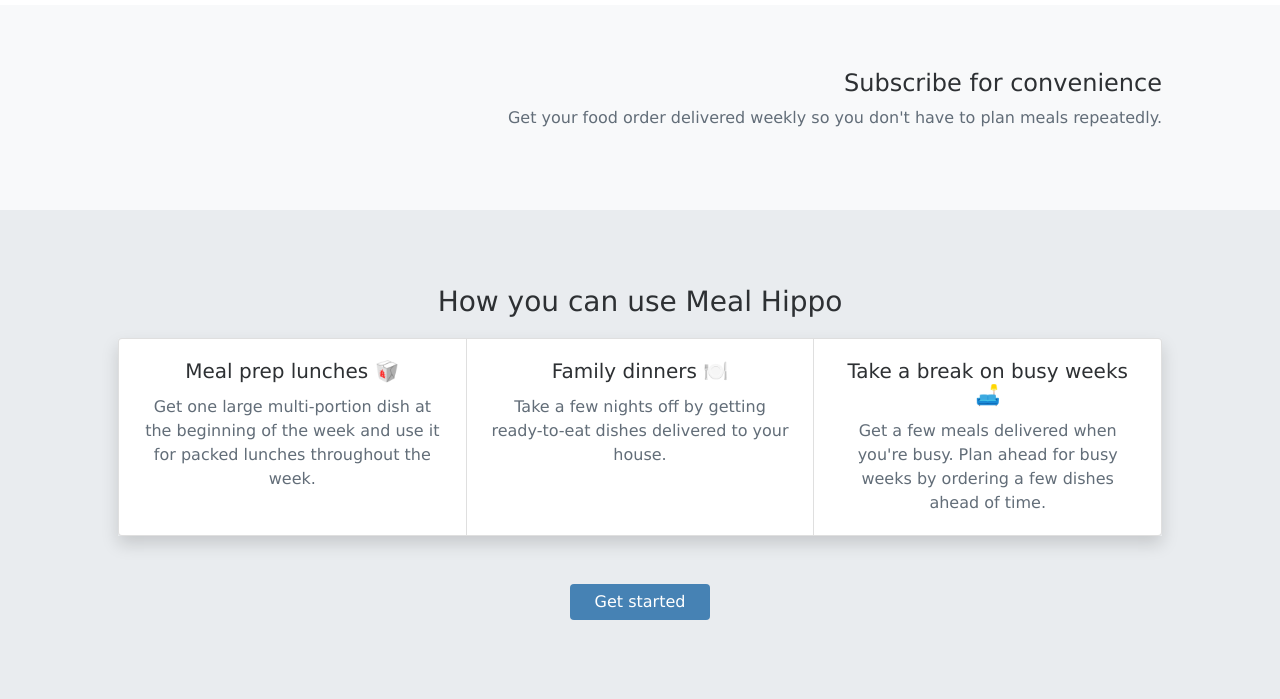
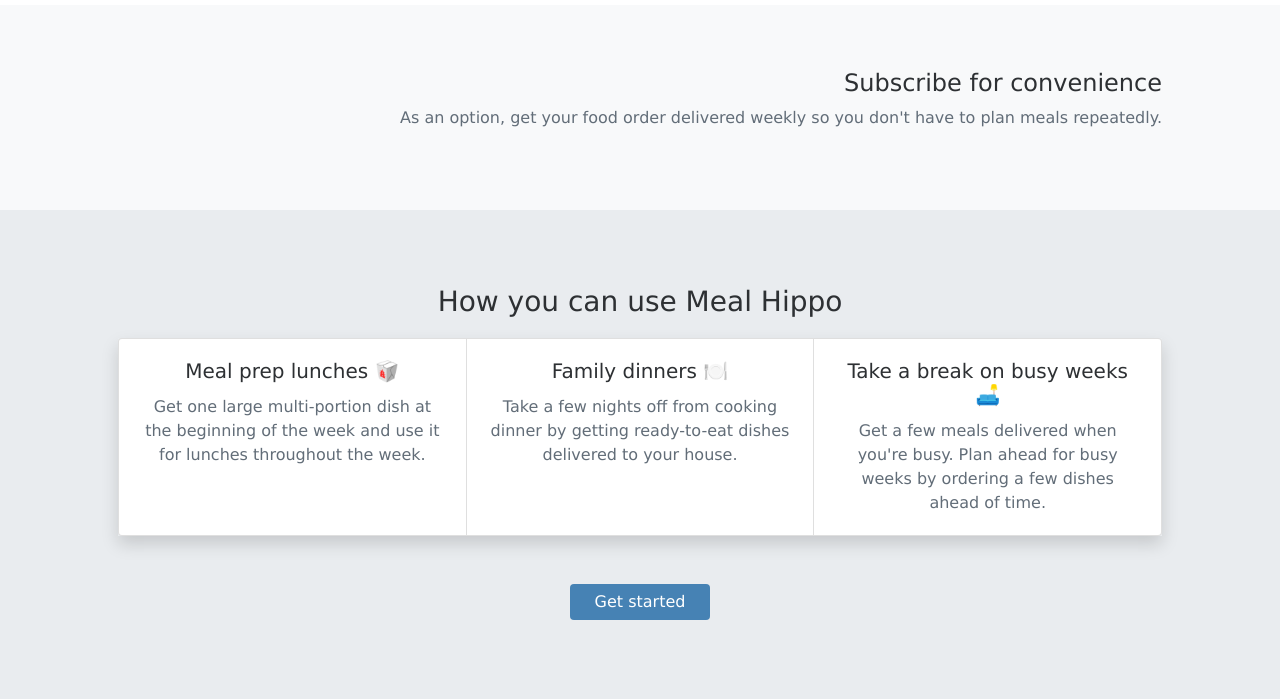
Before and after one commit to bneeland/meal-hippo, a Django app: page / in a window 1280 px wide. Shown: the part 1423-2122 px from the top of the page. Run offline with Django 3.2, Linux system fonts and the light colour scheme; some libraries are stand-ins or nearby versions.

Commit message:
Tweaked copy

```diff
--- a/webplatform/templates/webplatform/home_view.html
+++ b/webplatform/templates/webplatform/home_view.html
@@ -75,7 +75,7 @@
 <div class="jumbotron jumbotron-fluid bg-light mb-0 text-right">
   <div class="container px-5">
     <h4>Subscribe for convenience</h4>
-    <p>Get your food order delivered weekly so you don't have to plan meals repeatedly.</p>
+    <p>As an option, get your food order delivered weekly so you don't have to plan meals repeatedly.</p>
   </div>
 </div>
 
@@ -86,13 +86,13 @@
       <div class="card">
         <div class="card-body">
           <h5 class="card-title">Meal prep lunches 🥡</h5>
-          <p class="card-text">Get one large multi-portion dish at the beginning of the week and use it for packed lunches throughout the week.</p>
+          <p class="card-text">Get one large multi-portion dish at the beginning of the week and use it for lunches throughout the week.</p>
         </div>
       </div>
       <div class="card">
         <div class="card-body">
           <h5 class="card-title">Family dinners 🍽️</h5>
-          <p class="card-text">Take a few nights off by getting ready-to-eat dishes delivered to your house.</p>
+          <p class="card-text">Take a few nights off from cooking dinner by getting ready-to-eat dishes delivered to your house.</p>
         </div>
       </div>
       <div class="card">
```
